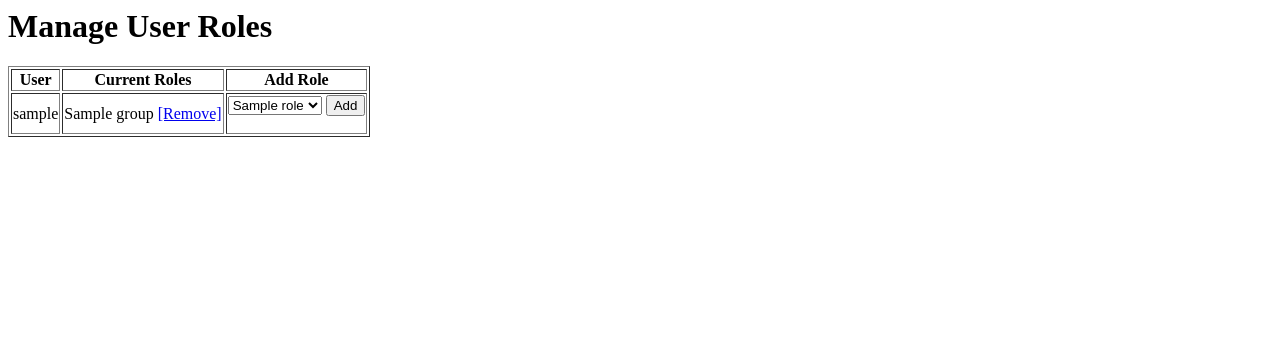
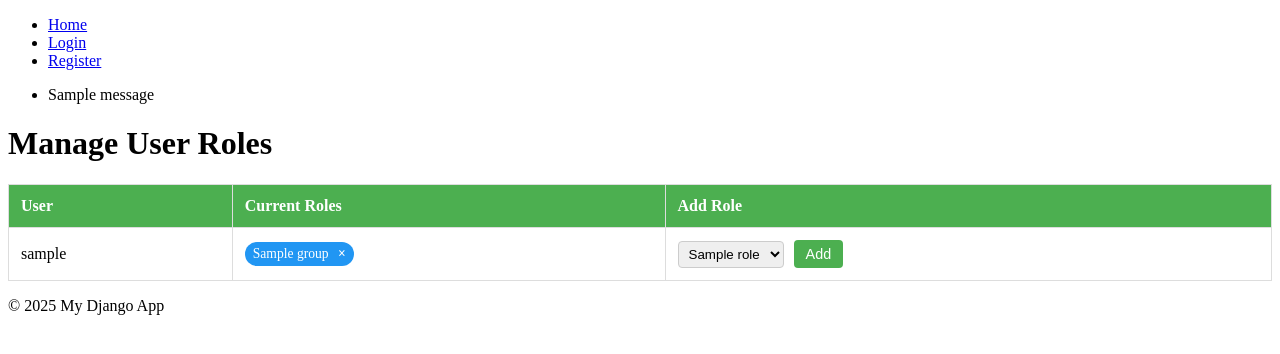
Before and after one commit to CherryCherry777/global_exchange_webapp, a Django app: template webapp/templates/webapp/manage_roles.html in a window 1280 px wide. Shown: the top 354 px of the page. Run offline with Django 5.2, Linux system fonts and the light colour scheme; the template is opened without the code that fills it: most values are stand-ins (such as "Sample title", 1, 10 or a date in 2020); one stand-in notice (Sample message) is shown.

Commit message:
mejorados los menus

```diff
--- a/web_project/settings.py
+++ b/web_project/settings.py
@@ -69,13 +69,14 @@ ROOT_URLCONF = 'web_project.urls'
 TEMPLATES = [
     {
         'BACKEND': 'django.template.backends.django.DjangoTemplates',
-        'DIRS': [],
+        'DIRS': [BASE_DIR / 'templates'],
         'APP_DIRS': True,
         'OPTIONS': {
             'context_processors': [
                 'django.template.context_processors.request',
                 'django.contrib.auth.context_processors.auth',
                 'django.contrib.messages.context_processors.messages',
+                'webapp.context_processors.admin_status',
             ],
         },
     },
@@ -134,7 +135,8 @@ USE_TZ = True
 # Static files (CSS, JavaScript, Images)
 # https://docs.djangoproject.com/en/5.2/howto/static-files/
 
-STATIC_URL = 'static/'
+STATIC_URL = '/static/'
+STATICFILES_DIRS = [BASE_DIR / "static"]
 
 # Default primary key field type
 # https://docs.djangoproject.com/en/5.2/ref/settings/#default-auto-field
--- /dev/null
+++ b/webapp/context_processors.py
@@ -0,0 +1,7 @@
+from django.contrib.auth.models import Group
+
+def admin_status(request):
+    is_admin = False
+    if request.user.is_authenticated:
+        is_admin = request.user.groups.filter(name='Administrator').exists()
+    return {'is_admin': is_admin}
--- a/webapp/static/webapp/style.css
+++ b/webapp/static/webapp/style.css
@@ -1,3 +1,83 @@
-header:{
-    color:"blue"
+/* Table styling */
+.roles-table {
+    width: 100%;
+    border-collapse: collapse;
+    margin-top: 20px;
 }
+
+.roles-table th, .roles-table td {
+    border: 1px solid #ddd;
+    padding: 12px;
+    text-align: left;
+}
+
+.roles-table th {
+    background-color: #4CAF50;
+    color: white;
+}
+
+.role-badge {
+    display: inline-block;
+    background-color: #2196F3;
+    color: white;
+    padding: 4px 8px;
+    margin: 2px 2px 2px 0;
+    border-radius: 12px;
+    font-size: 0.85em;
+}
+
+.role-badge .remove-btn {
+    color: white;
+    text-decoration: none;
+    margin-left: 6px;
+    font-weight: bold;
+}
+
+.role-badge .remove-btn:hover {
+    color: #ffcccc;
+}
+
+.no-role {
+    color: #888;
+    font-style: italic;
+}
+
+.add-role-form select {
+    padding: 4px 6px;
+    border-radius: 4px;
+    border: 1px solid #ccc;
+    margin-right: 6px;
+}
+
+.add-btn {
+    background-color: #4CAF50;
+    color: white;
+    border: none;
+    padding: 6px 12px;
+    border-radius: 4px;
+    cursor: pointer;
+    font-size: 0.9em;
+}
+
+.add-btn:hover {
+    background-color: #45a049;
+}
+
+.logout-container {
+    text-align: center;
+    padding: 40px;
+}
+
+.logout-container h2 {
+    color: #4CAF50;
+}
+
+.logout-container a {
+    color: #2196F3;
+    text-decoration: none;
+    font-weight: bold;
+}
+
+.logout-container a:hover {
+    text-decoration: underline;
+}
--- a/webapp/templates/webapp/base.html
+++ b/webapp/templates/webapp/base.html
@@ -3,30 +3,41 @@
 <html lang="en">
 <head>
     <meta charset="UTF-8">
-    <title>{% block title %}My App{% endblock %}</title>
-    <!-- Link to CSS -->
+    <title>{% block title %}My Django App{% endblock %}</title>
     <link rel="stylesheet" href="{% static 'webapp/style.css' %}">
 </head>
 <body>
     <header>
-        <h1>Global Exchange App</h1>
-        {% if user.is_authenticated %}
-            <p>Logged in as {{ user.username }} | <a href="{% url 'logout' %}">Logout</a></p>
-        {% else %}
-            <a href="{% url 'login' %}">Login</a> | <a href="{% url 'register' %}">Register</a>
-        {% endif %}
-        <hr>
+        <nav>
+            <ul>
+                <li><a href="{% url 'landing' %}">Home</a></li>
+                {% if user.is_authenticated %}
+                    <li><a href="{% url 'profile' %}">Profile</a></li>
+                    {% if is_admin %}
+                        <li><a href="{% url 'manage_roles' %}">Manage Roles</a></li>
+                    {% endif %}
+                    <li><a href="{% url 'logout' %}">Logout</a></li>
+                {% else %}
+                    <li><a href="{% url 'login' %}">Login</a></li>
+                    <li><a href="{% url 'register' %}">Register</a></li>
+                {% endif %}
+            </ul>
+        </nav>
     </header>
 
     <main>
-        {% block content %}
-        <!-- Page-specific content will go here -->
-        {% endblock %}
+        {% if messages %}
+            <ul class="messages">
+                {% for message in messages %}
+                    <li class="{{ message.tags }}">{{ message }}</li>
+                {% endfor %}
+            </ul>
+        {% endif %}
+        {% block content %}{% endblock %}
     </main>
 
     <footer>
-        <hr>
-        <p>&copy; 2025 Global Exchange</p>
+        <p>&copy; 2025 My Django App</p>
     </footer>
 </body>
 </html>
--- a/webapp/templates/webapp/manage_roles.html
+++ b/webapp/templates/webapp/manage_roles.html
@@ -1,24 +1,33 @@
+{% extends 'webapp/base.html' %}
+
+{% block title %}Manage Roles{% endblock %}
+
+{% block content %}
 <h1>Manage User Roles</h1>
 
-<table border="1">
+<table class="roles-table">
+    <thead>
         <tr>
             <th>User</th>
             <th>Current Roles</th>
             <th>Add Role</th>
         </tr>
+    </thead>
+    <tbody>
         {% for user in users %}
         <tr>
             <td>{{ user.username }}</td>
             <td>
                 {% for group in user.groups.all %}
-                {{ group.name }}
-                <a href="{% url 'remove_role' user.id group.name %}">[Remove]</a>
+                    <span class="role-badge">{{ group.name }}
+                        <a href="{% url 'remove_role' user.id group.name %}" class="remove-btn">&times;</a>
+                    </span>
                 {% empty %}
-                No roles
+                    <span class="no-role">No roles</span>
                 {% endfor %}
             </td>
             <td>
-            <form method="post" action="{% url 'add_role' user.id %}">
+                <form method="post" action="{% url 'add_role' user.id %}" class="add-role-form">
                     {% csrf_token %}
                     <select name="role">
                         {% for role in all_roles %}
@@ -27,9 +36,11 @@
                             {% endif %}
                         {% endfor %}
                     </select>
-                <button type="submit">Add</button>
+                    <button type="submit" class="add-btn">Add</button>
                 </form>
             </td>
         </tr>
         {% endfor %}
+    </tbody>
 </table>
+{% endblock %}
--- a/webapp/urls.py
+++ b/webapp/urls.py
@@ -7,7 +7,7 @@ urlpatterns = [
     path("register/", views.register, name="register"),
     path("verify/<uidb64>/<token>/", views.verify_email, name="verify-email"),
     path("login/", CustomLoginView.as_view(), name="login"),
-    path("logout/", views.CustomLogoutView.as_view(), name="logout"),
+    path('logout/', views.custom_logout, name='logout'),
     path("profile/", views.profile, name="profile"),
     path("profile/edit/", views.edit_profile, name="edit_profile"),
     path("admin_dashboard/", views.admin_dash, name="admin_dashboard"),
--- a/webapp/views.py
+++ b/webapp/views.py
@@ -77,8 +77,9 @@ class CustomLoginView(LoginView):
     form_class = LoginForm
     template_name = "webapp/login.html"
 
-class CustomLogoutView(LogoutView):
-    template_name = "webapp/logout.html"
+def custom_logout(request):
+    logout(request)
+    return render(request, "webapp/logout.html")
 
 @login_required
 def profile(request):
```
Also changed, not shown: webapp/templates/webapp/logout.html (+25 -2 lines). Lines whose indentation alone changed are shown as unchanged.
